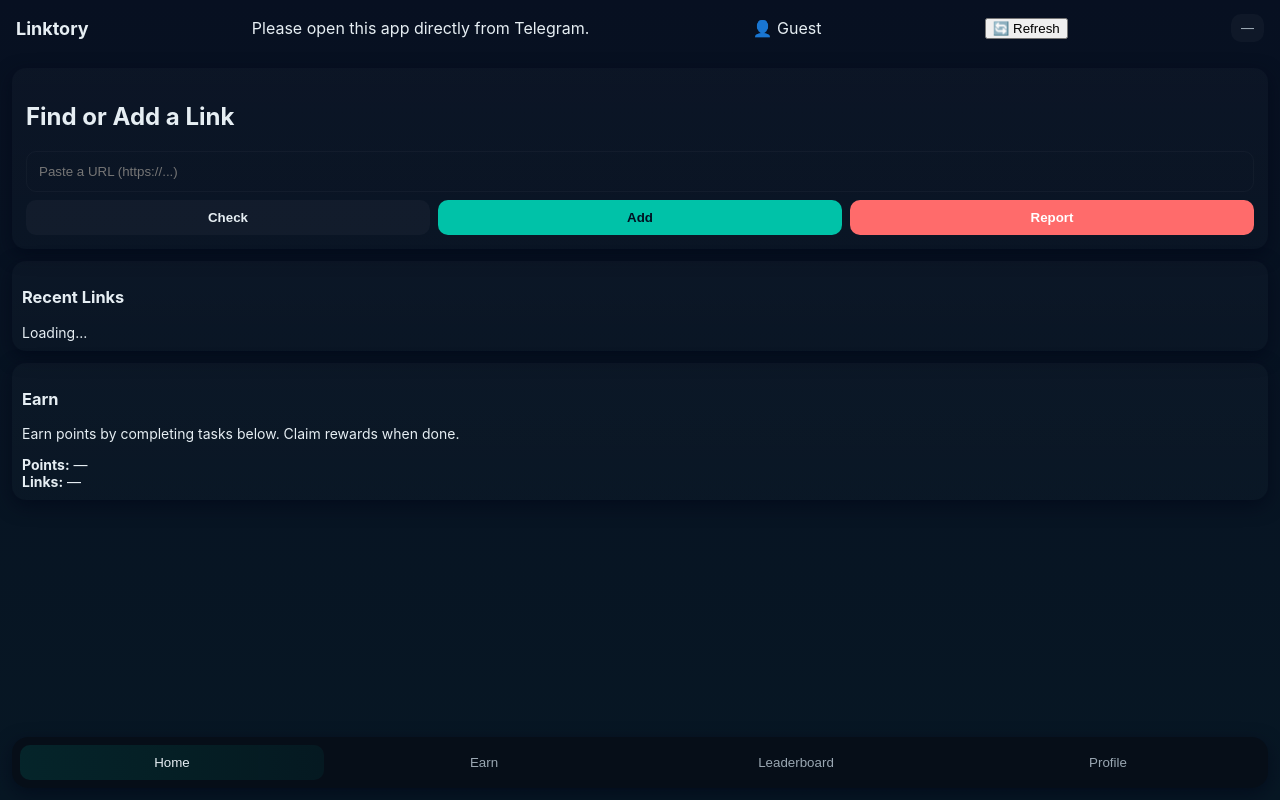
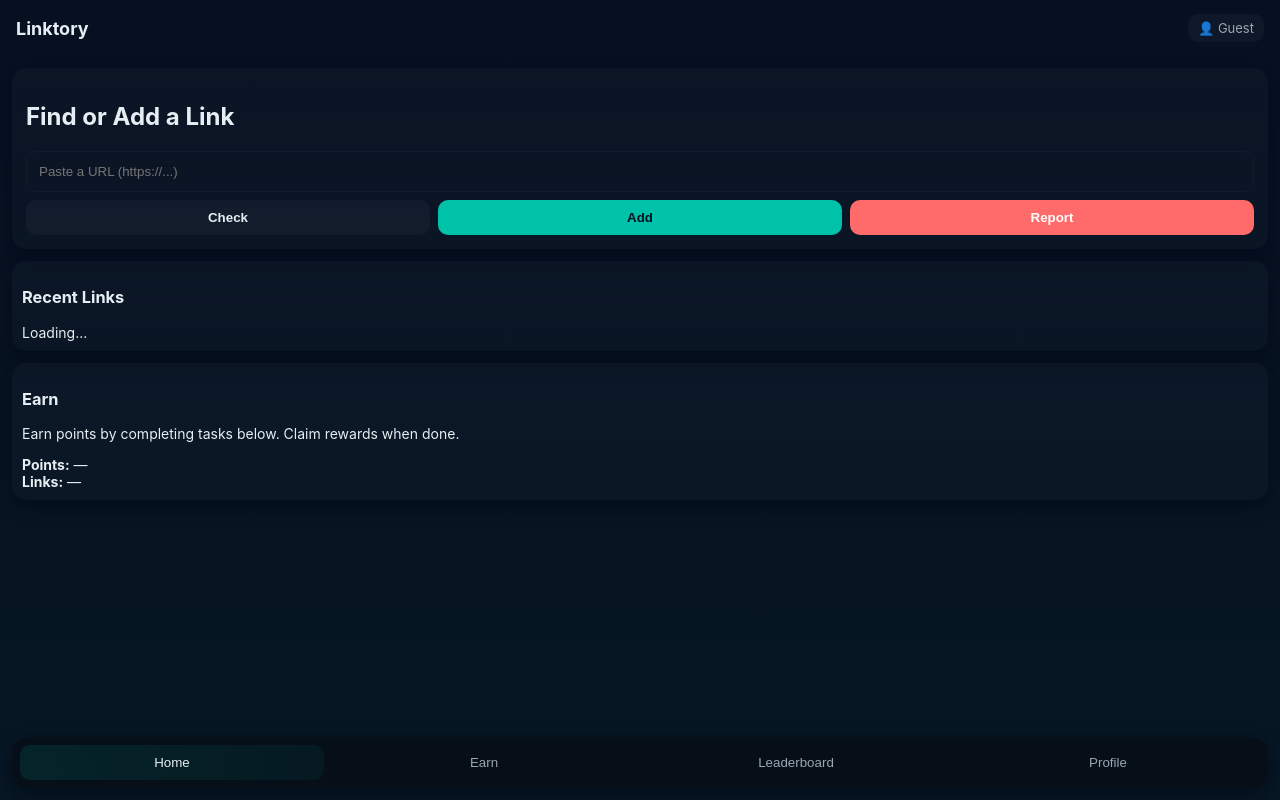
Before and after one commit to victoryirhirhi/linktory, a website: page webapp/index.html in a window 1280 px wide. Drawn offline with Linux system fonts and the light colour scheme.

Commit message:
Update index.html

```diff
--- a/webapp/index.html
+++ b/webapp/index.html
@@ -10,10 +10,6 @@
   <div id="app">
     <header class="topbar">
       <h1>Linktory</h1>
-      <div id="status">Loading...</div>
-<div id="userBadge">👤</div>
-<button id="refreshBtn">🔄 Refresh</button>
-
       <div id="userBadge" class="badge">—</div>
     </header>
 
```
